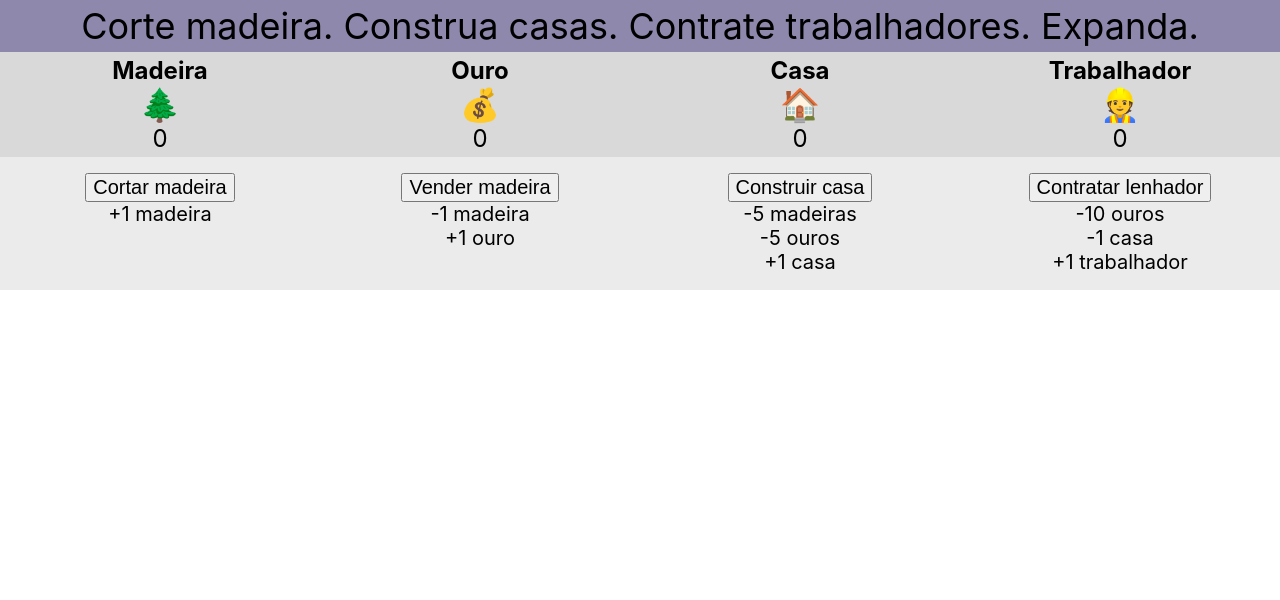
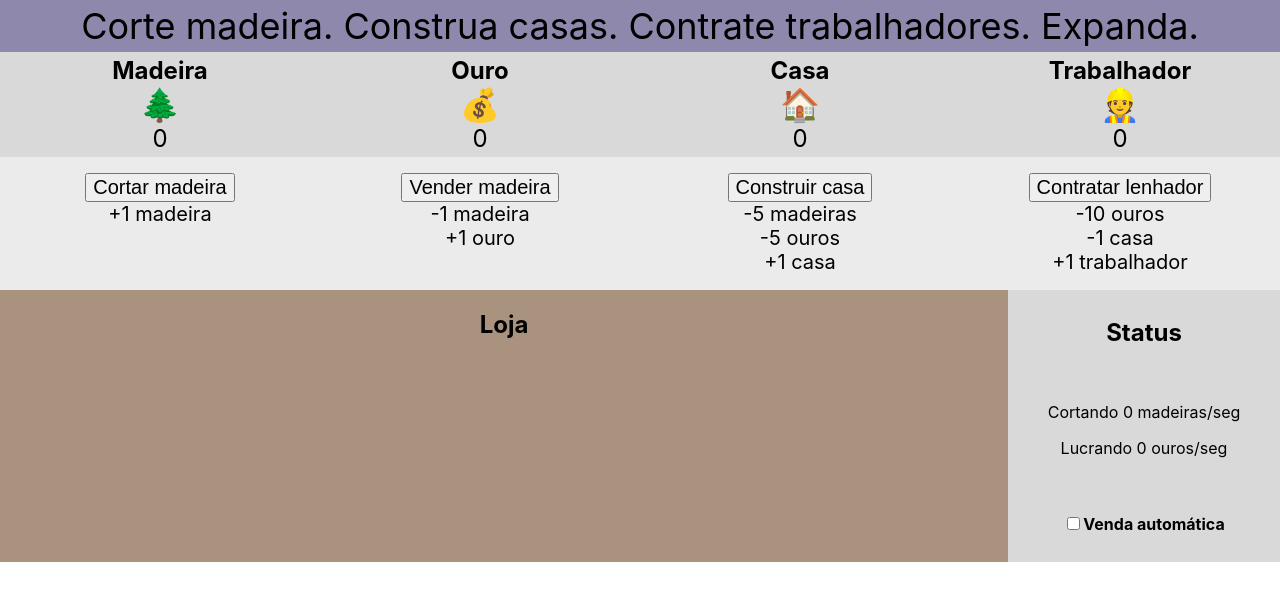
Before and after one commit to gabdumal/book_reidita, a React (Create React App) app: page / in a window 1280 px wide. Shown: the top 600 px of the page. Built offline with nearby package versions, Linux system fonts and the light colour scheme.

Commit message:
Cria componentes do painel inferior

```diff
--- a/src/App.js
+++ b/src/App.js
@@ -2,6 +2,7 @@ import './App.css';
 import Cabecalho from './components/Cabecalho/Cabecalho.js';
 import Recursos from './components/Recursos/Recursos.js';
 import Acoes from './components/Acoes/Acoes.js';
+import Rodape from './components/Rodape/Rodape.js';
 import React, { useState } from "react";
 
 export default function App() {
@@ -51,6 +52,7 @@ export default function App() {
       <Cabecalho />
       <Recursos estoque={estoque} />
       <Acoes transacoes={transacoes} handleClick={handleClick} />
+      <Rodape></Rodape>
     </div>
   );
 }
--- /dev/null
+++ b/src/components/Loja/Loja.css
@@ -0,0 +1,4 @@
+.Loja {
+    flex: 1 1 0px;
+    background-color: #AA937E;
+}
--- /dev/null
+++ b/src/components/Loja/Loja.js
@@ -0,0 +1,9 @@
+import './Loja.css';
+
+export default function Loja(props) {
+    return (
+        <section className='Loja'>
+            <h1>Loja</h1>
+        </section>
+    );
+}
--- /dev/null
+++ b/src/components/Rodape/Rodape.css
@@ -0,0 +1,4 @@
+.Rodape {
+    display: flex;
+    width: 100vw;
+}
--- /dev/null
+++ b/src/components/Rodape/Rodape.js
@@ -0,0 +1,12 @@
+import './Rodape.css';
+import Loja from '../Loja/Loja.js'
+import Status from '../Status/Status.js'
+
+export default function Rodape() {
+    return (
+        <footer className='Rodape'>
+            <Loja></Loja>
+            <Status></Status>
+        </footer>
+    );
+}
--- /dev/null
+++ b/src/components/Status/Status.css
@@ -0,0 +1,18 @@
+.Status {
+    display: flex;
+    flex-direction: column;
+    justify-content: space-around;
+    align-items: center;
+    background-color: #D9D9D9;
+    aspect-ratio: 1;
+    min-width: 20vw;
+    padding: 8px;
+}
+
+.Status h1 {
+    margin: 0px;
+}
+
+.caixa-selecao {
+    font-weight: bold;
+}
--- /dev/null
+++ b/src/components/Status/Status.js
@@ -0,0 +1,17 @@
+import './Status.css';
+
+export default function Status(props) {
+    return (
+        <section className='Status'>
+            <h1>Status</h1>
+            <div>
+                <p>Cortando <span>0</span> madeiras/seg</p>
+                <p>Lucrando <span>0</span> ouros/seg</p>
+            </div>
+            <div>
+                <input type="checkbox" id="vendaAuto" name="vendaAuto" />
+                <label htmlFor="vendaAuto" className="caixa-selecao">Venda automática</label>
+            </div>
+        </section>
+    );
+}
```
